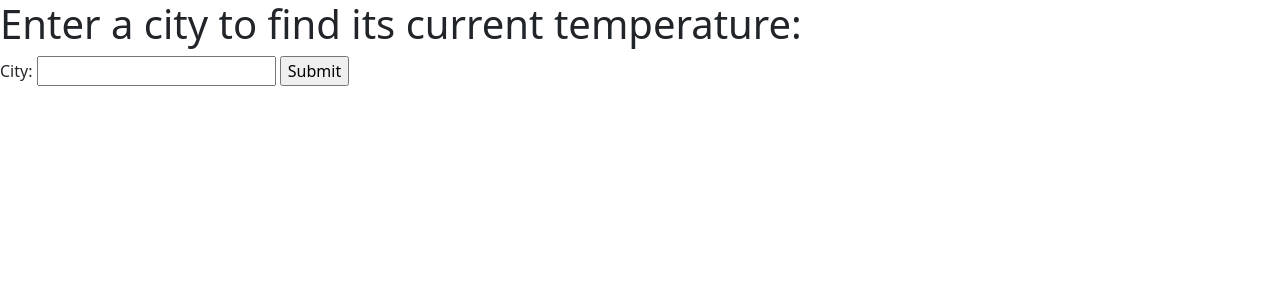
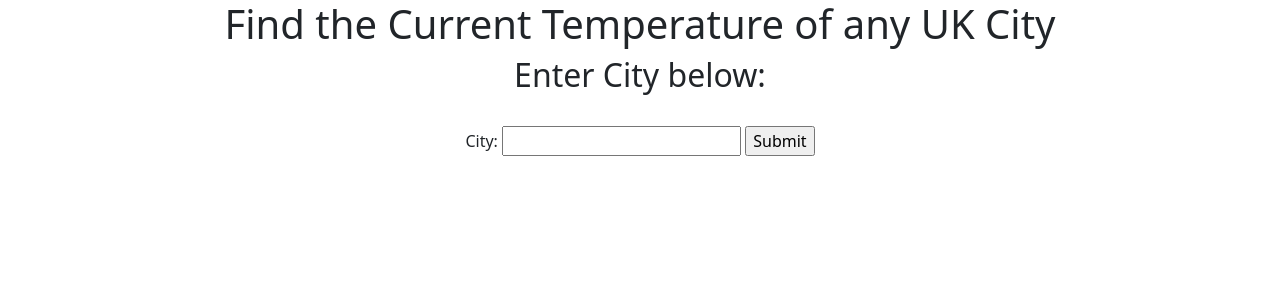
Before and after one commit to RbVortex/Weather-API, a Flask app: page / in a window 1280 px wide. Shown: the top 300 px of the page. Run offline with Flask 2, Linux system fonts and the light colour scheme.

Commit message:
- Made minor changes to web page.

```diff
--- a/WeatherAPI/templates/index.html
+++ b/WeatherAPI/templates/index.html
@@ -4,11 +4,15 @@
 		<link href="https://cdn.jsdelivr.net/npm/bootstrap@5.0.0-beta1/dist/css/bootstrap.min.css" rel="stylesheet" integrity="sha384-giJF6kkoqNQ00vy+HMDP7azOuL0xtbfIcaT9wjKHr8RbDVddVHyTfAAsrekwKmP1" crossorigin="anonymous">
 	<head>
 	<body>
-		<h1>Enter a city to find its current temperature:</h1>
+		<h1 class="text-center">Find the Current Temperature of any UK City</h1>
+		<h2 class="text-center">Enter City below:</h2>
+		<br>
+		<div style="text-align:center">
 		<form method="POST" action="/temperature">
 			City: <input type= "text" name="city">
 			<input type= "submit">
 		</form>
+		</div>
 	</body>
 	<script src="https://cdn.jsdelivr.net/npm/bootstrap@5.0.0-beta1/dist/js/bootstrap.bundle.min.js" integrity="sha384-ygbV9kiqUc6oa4msXn9868pTtWMgiQaeYH7/t7LECLbyPA2x65Kgf80OJFdroafW" crossorigin="anonymous"></script>
 </html>
--- a/WeatherAPI/templates/temperature.html
+++ b/WeatherAPI/templates/temperature.html
@@ -4,9 +4,11 @@
 	</head>
 	<link href="https://cdn.jsdelivr.net/npm/bootstrap@5.0.0-beta1/dist/css/bootstrap.min.css" rel="stylesheet" integrity="sha384-giJF6kkoqNQ00vy+HMDP7azOuL0xtbfIcaT9wjKHr8RbDVddVHyTfAAsrekwKmP1" crossorigin="anonymous">
 	<body>
-		<h1 class="text-center">Current Temperature | City: {{ city }}</h1>
+		<h1 class="text-center">Current Temperature | {{ city }}</h1>
 		<h2 class="text-center">The Current Temperature is: {{ temp }} degrees.</h2>
-		<a href="/">Return</a>
+		<div style="text-align:center">
+		<a href="/">Enter a Different City</a>
+		</div>
 	</body>
 	<script src="https://cdn.jsdelivr.net/npm/bootstrap@5.0.0-beta1/dist/js/bootstrap.bundle.min.js" integrity="sha384-ygbV9kiqUc6oa4msXn9868pTtWMgiQaeYH7/t7LECLbyPA2x65Kgf80OJFdroafW" crossorigin="anonymous"></script>
 </html>
```
